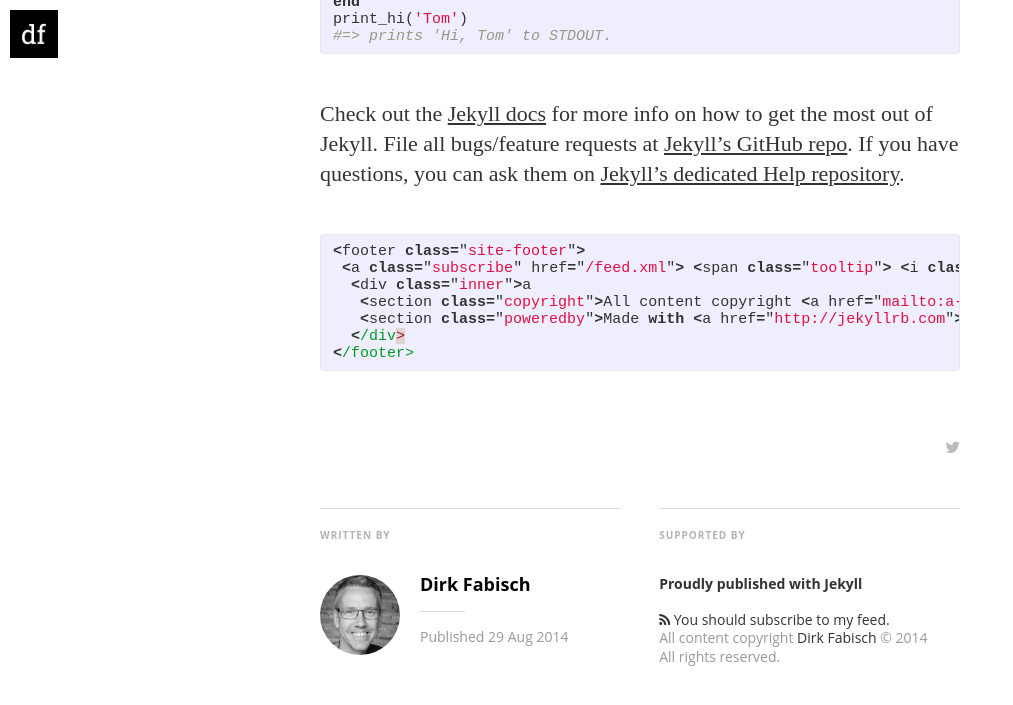
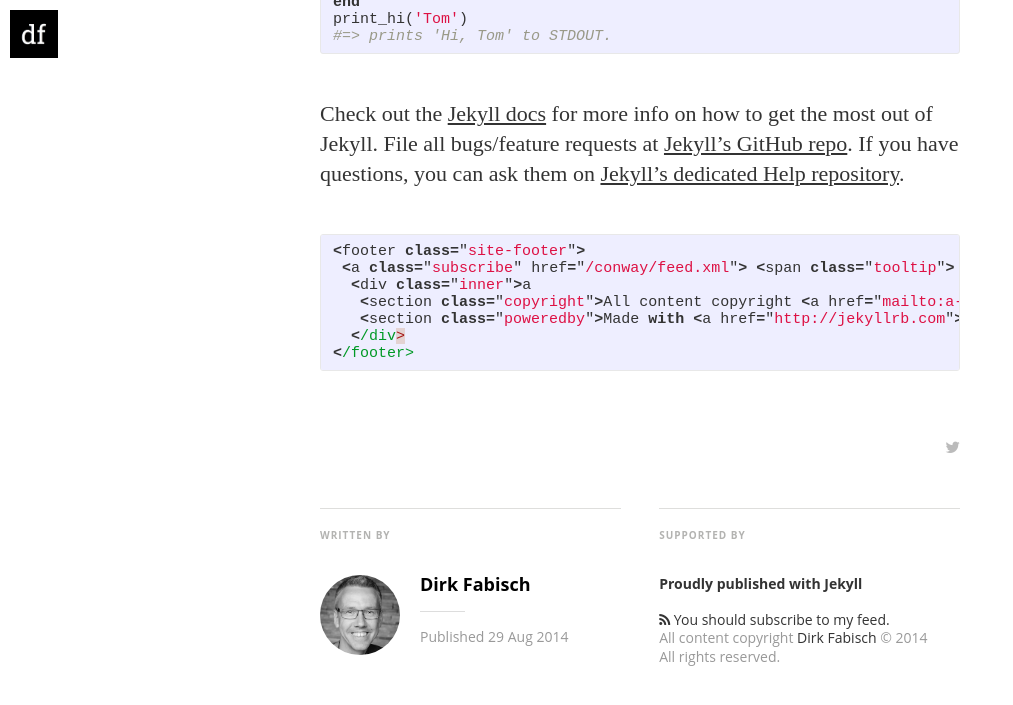
Before and after one commit to marshallshen/conway, a Jekyll site: the page built from _posts/2014-08-29-welcome-to-jekyll.markdown, in a window 1280 px wide and 900 px high, scrolled down 1414 px, cut to the strip 0-752 px from the top of the window. Shown: the top 705 px of the strip, without its empty margins (0-1013 px from the left). Built offline with Jekyll 4.4.1, drawn with Linux system fonts in a browser that asks for light colours; nearby versions of some CDN libraries; some web fonts are replaced; Markdown is read by kramdown in place of the engine named in the settings.

Commit message:
change config

```diff
--- a/_config.yml
+++ b/_config.yml
@@ -20,7 +20,7 @@
 paginate:	5
 
 url: "http://marshallshen.github.io/conway"
-baseurl: ""
+baseurl: "/conway"
 
 # social icons and sharing options
 social:
```
